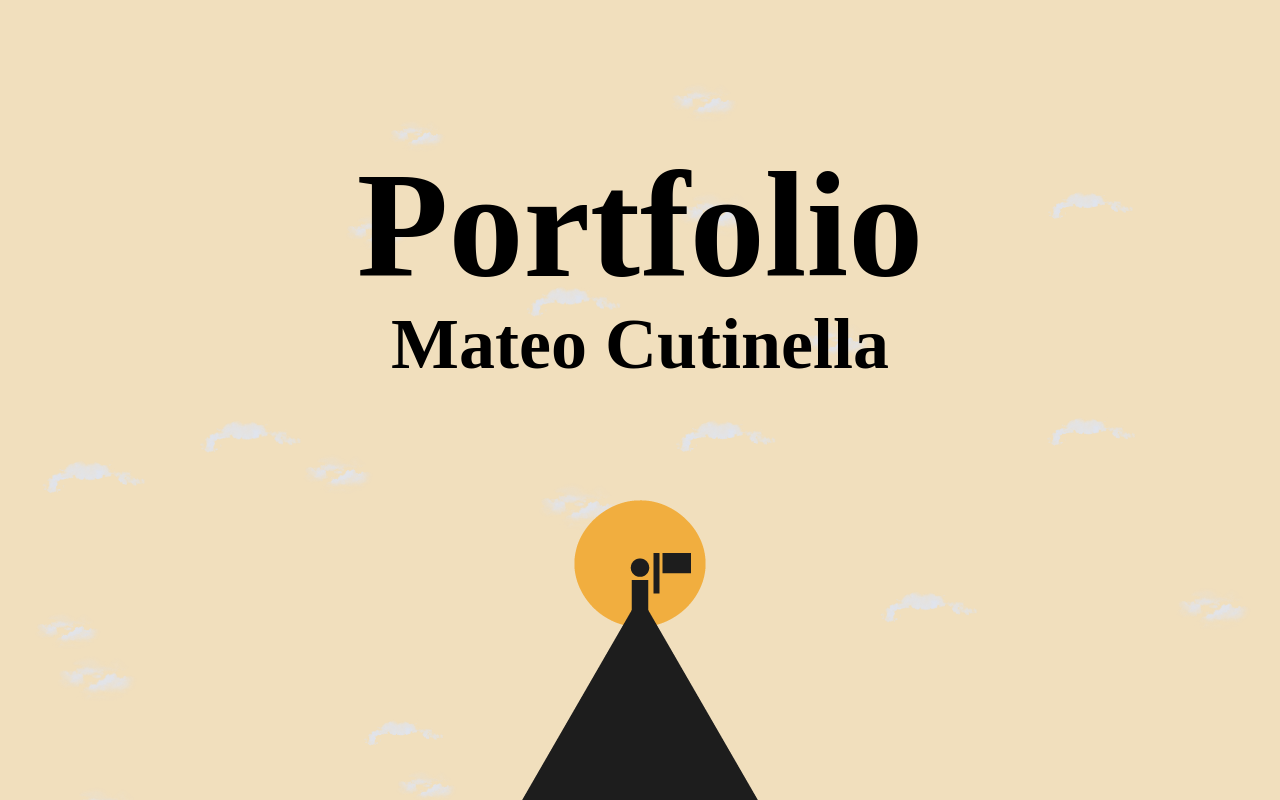
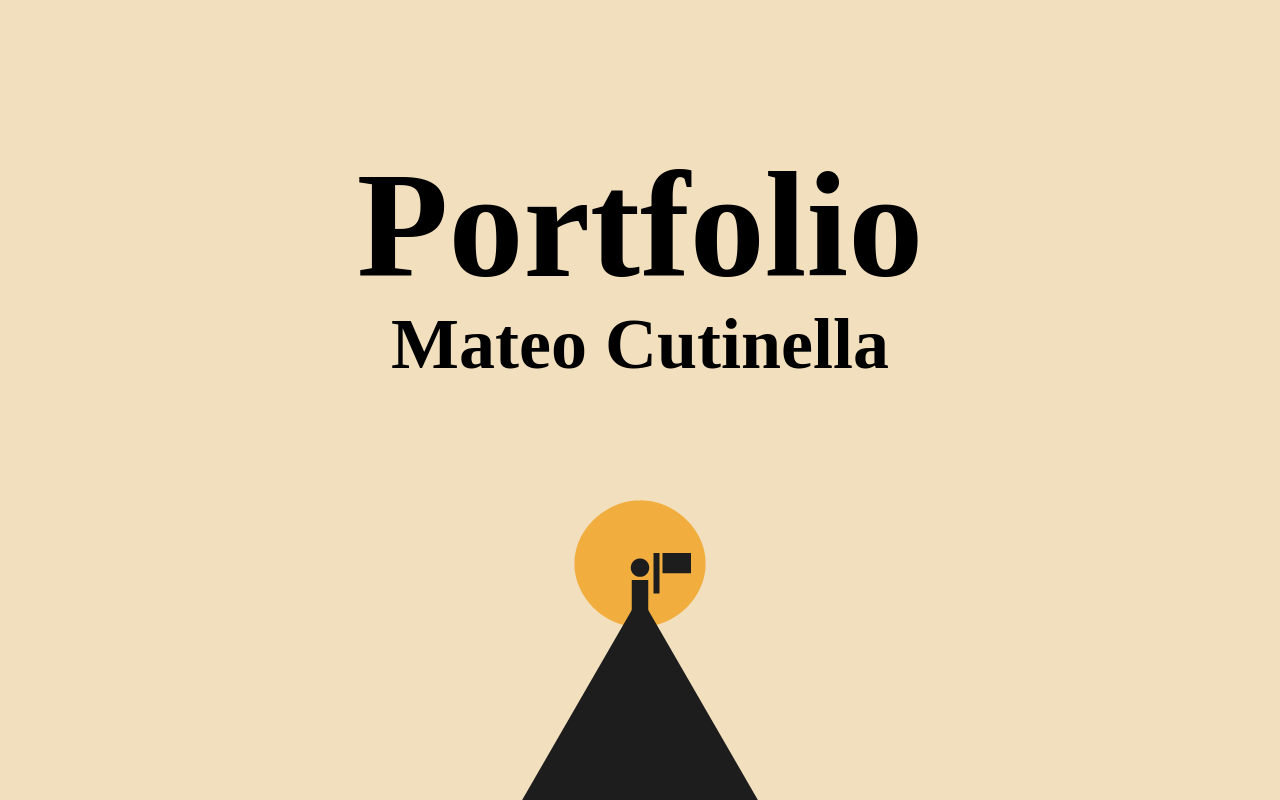
Before and after one commit to Claws35/Carpeta4, a React (Vite) app: page / in a window 1280 px wide. Shown: the top 800 px of the page. Built offline with nearby package versions, Linux system fonts and the light colour scheme; a web font is replaced by a local one.

Commit message:
fix: comment out unused shape imports in App and movingShapes files

```diff
--- a/src/App.jsx
+++ b/src/App.jsx
@@ -3,7 +3,7 @@ import formaCompleta from "./img/preuba2.png";
 import { WorkExperienceSection } from "./components/WorkExperience/WorkExperienceSection";
 import { ProjectsSection } from "./components/Projects/ProjectsSection";
 import imagenPofolio from "./img/yoImgportfolio.jpg";
-import { fixedShapes, randomShapes } from "./data/movingShapes";
+//import { fixedShapes, randomShapes } from "./data/movingShapes";
 
 function App() {
   return (
@@ -11,7 +11,7 @@ function App() {
       {/* Hero Section con formas animadas */}
       <div className="relative overflow-hidden">
         {/* Formas decorativas con animación horizontal */}
-        {[...fixedShapes, ...randomShapes].map((shape) => (
+        {/* {[...fixedShapes, ...randomShapes].map((shape) => (
           <div
             key={shape.id}
             className="absolute pointer-events-none select-none"
@@ -25,7 +25,7 @@ function App() {
           >
             <img src={shape.image} alt="" className="w-full h-auto" />
           </div>
-        ))}
+        ))} */}
 
         {/* Contenido del hero */}
         <div className="flex flex-col items-center justify-between h-full relative z-10">
--- a/src/data/movingShapes.js
+++ b/src/data/movingShapes.js
@@ -1,4 +1,4 @@
-import forma1 from "../img/nube1.png";
+/* import forma1 from "../img/nube1.png";
 import forma2 from "../img/nube2.png";
 
 // 40 formas fijas desde la izquierda
@@ -354,3 +354,4 @@ const generateRandomShapes = () => {
 const randomShapes = generateRandomShapes();
 
 export { fixedShapes, randomShapes };
+ */
```
